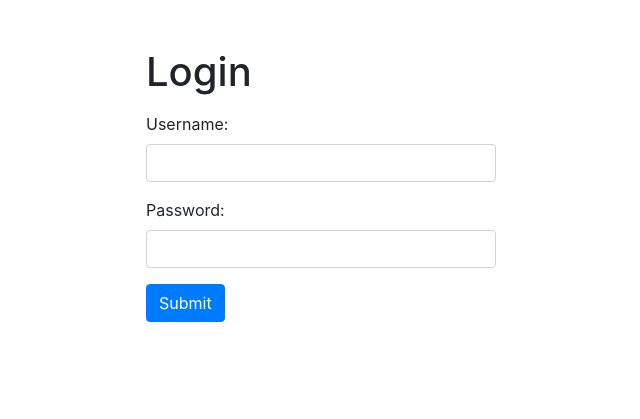
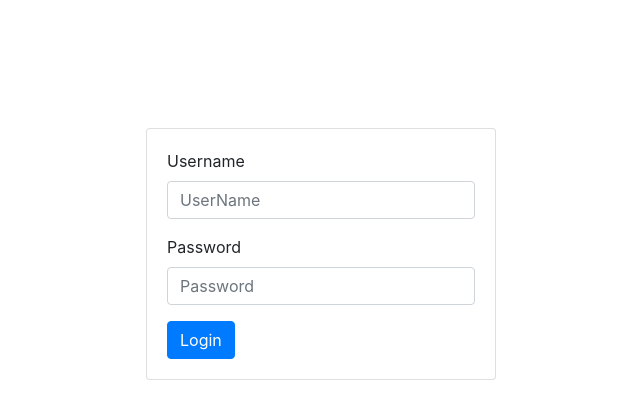
Before and after one commit to LindholmLabs/ContactBridge, a Flask app: page /login in a window 1280 px wide. Shown: the top 419 px of the page, without its empty margins (319-959 px from the left). Run offline with Flask 3, Linux system fonts and the light colour scheme; parts of the project's set-up code (start-up, migrations or seed data) failed here and were passed over; some libraries are stand-ins or nearby versions.

Commit message:
Updated styling of login page.

```diff
--- a/templates/login.html
+++ b/templates/login.html
@@ -8,21 +8,26 @@
 </head>
 <body>
 
-<div class="container">
-    <div class="row justify-content-center">
-        <div class="col-md-4">
-            <h1 class="mt-5">Login</h1>
-            <form method="post" class="mt-3">
-                <div class="form-group">
-                    <label for="username">Username:</label>
-                    <input type="text" class="form-control" id="username" name="username" required>
+<div class='container' style="margin-top:10%;">
+    <div class='row justify-content-center align-items-center'>
+        <div class='col-md-4'>
+            <div class='card'>
+                <div class='card-body'>
+                    <form method='post'>
+                        <div class='form-group'>
+                            <label for='UserName'>Username</label>
+                            <input type='text' class='form-control' id='UserName' name='username' placeholder='UserName' required>
+                        </div>
+                        <div class='form-group'>
+                            <label for='Password'>Password</label>
+                            <input type='password' class='form-control' id='Password' name='password' placeholder='Password' required>
+                        </div>
+                        <button type='submit' class='btn btn-primary'>Login</button>
+                    </form>
+                    <!-- If there is an error message, it will be displayed here -->
+                    <!-- <div class='alert alert-danger mt-3' role='alert'>Error message here</div> -->
                 </div>
-                <div class="form-group">
-                    <label for="password">Password:</label>
-                    <input type="password" class="form-control" id="password" name="password" required>
-                </div>
-                <button type="submit" class="btn btn-primary">Submit</button>
-            </form>
+            </div>
         </div>
     </div>
 </div>
```
